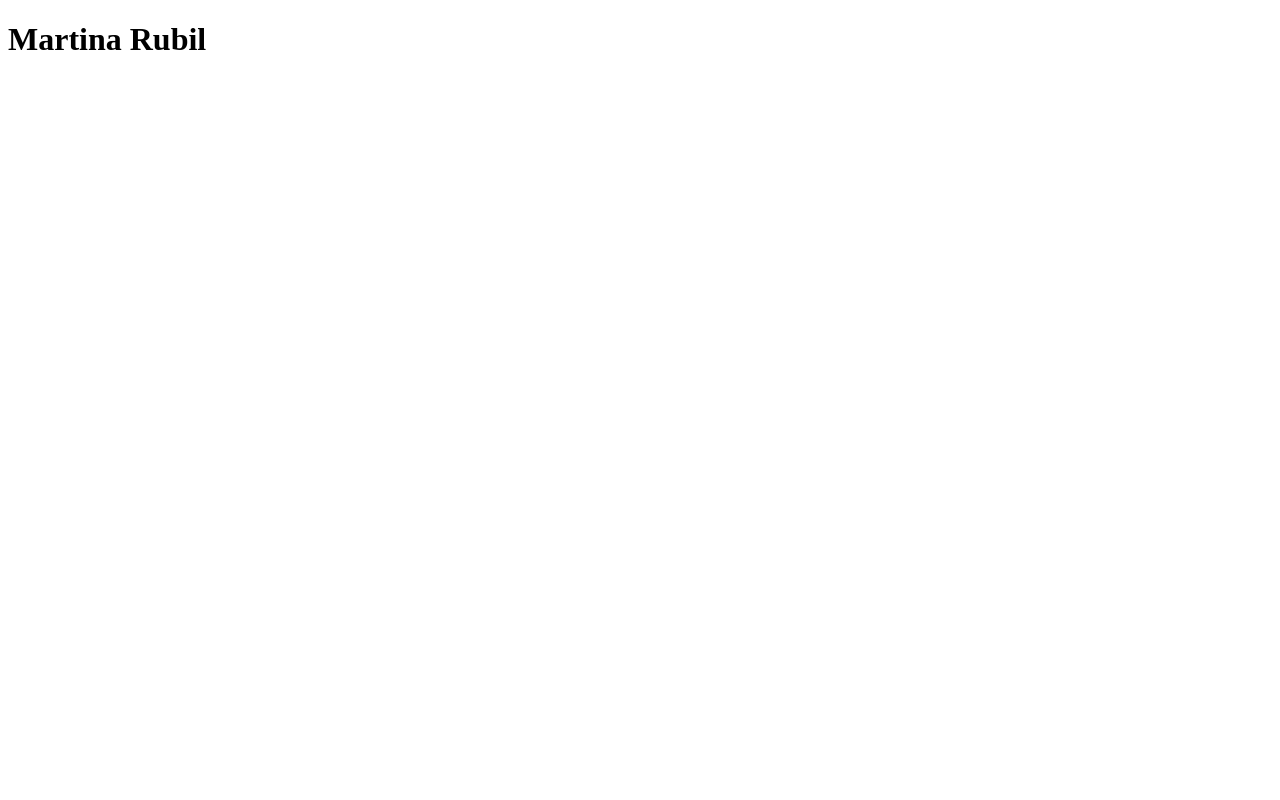
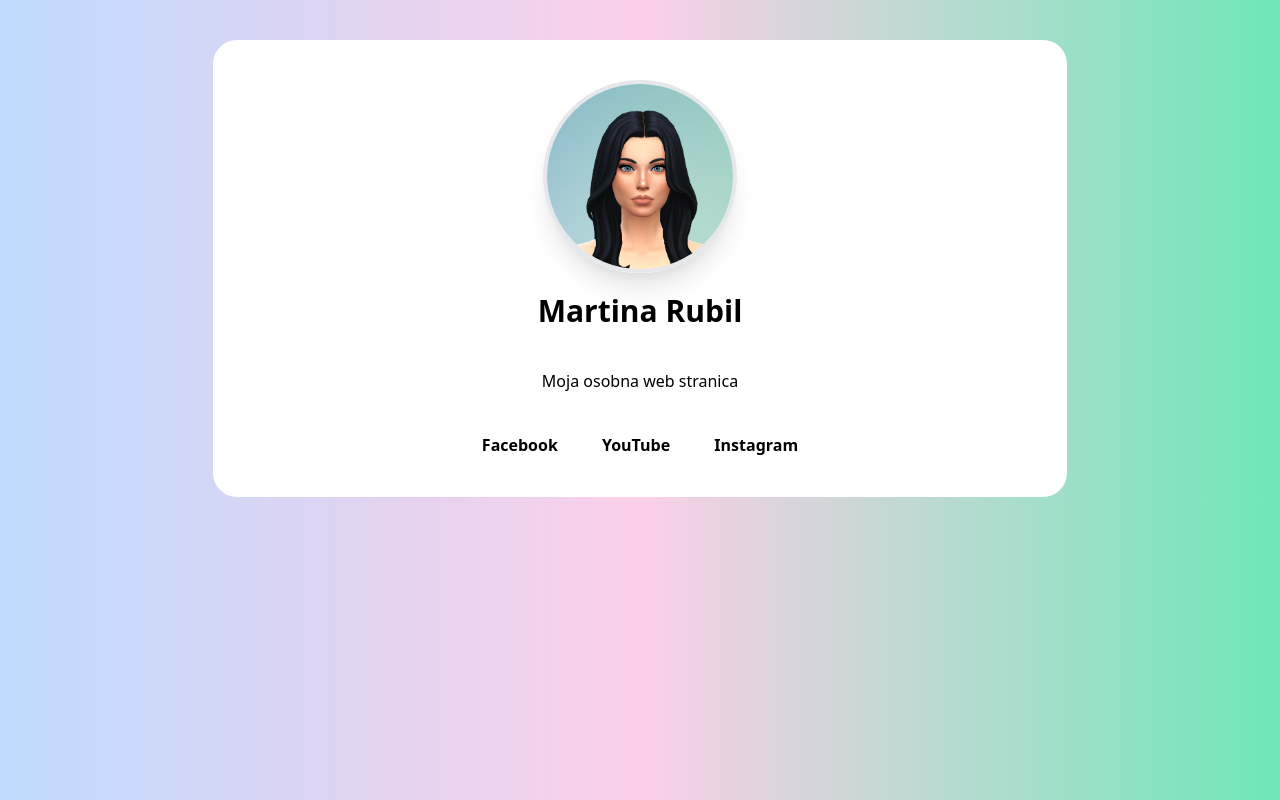
Before and after one commit to mrubil/mrubil.github.io, a plain HTML site: page index.html in a window 1280 px wide. Drawn offline with nearby package versions, Linux system fonts and the light colour scheme.

Commit message:
Tailwind CSS

```diff
--- a/index.html
+++ b/index.html
@@ -6,10 +6,21 @@
     <meta http-equiv="X-UA-Compatible" content="IE=edge">
     <meta name="viewport" content="width=device-width, initial-scale=1.0">
     <title>Martina Rubil</title>
+    <link href="https://unpkg.com/tailwindcss@^2/dist/tailwind.min.css" rel="stylesheet" />
 </head>
 
-<body>
-    <h1>Martina Rubil</h1>
+<body class="text-center bg-gradient-to-r from-blue-200 via-pink-200 to-green-300">
+    <div class="rounded-3xl bg-white w-8/12 mx-auto mt-10 p-10">
+        <img src="img\09-27-21_6-10-11 PM.png" class="shadow-xl border-4 rounded-full w-3/12 mx-auto" />
+        <h1 class="text-3xl font-semibold my-5">Martina Rubil</h1>
+        <div class="my-10"> Moja osobna web stranica</div>
+        <a class="font-bold p-5 hover:bg-blue-500 hover:text-white cursor-pointer"
+            href="https://facebook.com">Facebook</a>
+        <a class="font-bold p-5 hover:bg-blue-500 hover:text-white cursor-pointer"
+            href="https://youtube.com">YouTube</a>
+        <a class="font-bold p-5 hover:bg-blue-500 hover:text-white cursor-pointer"
+            href="https://instagram.com">Instagram</a>
+    </div>
 </body>
 
 </html>
```
Also changed, not shown: img/09-27-21_6-10-11 PM.png (added).
